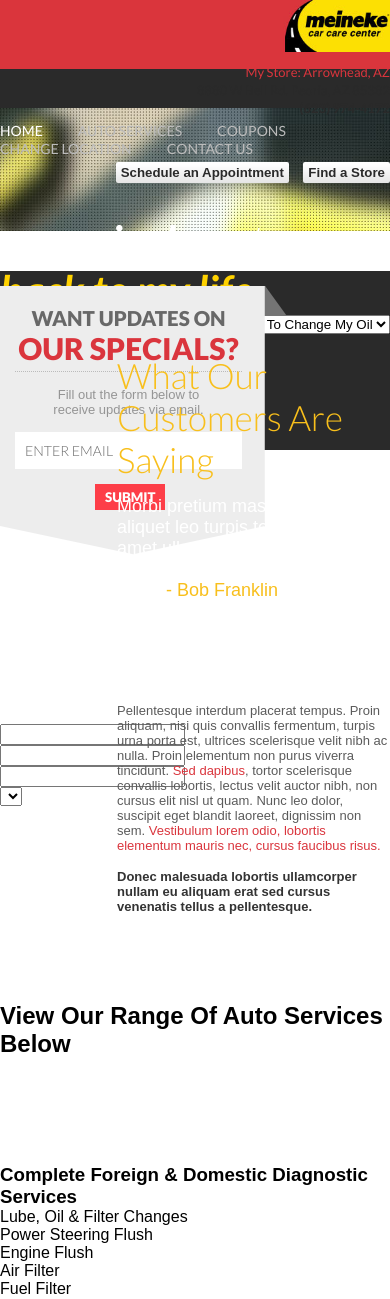
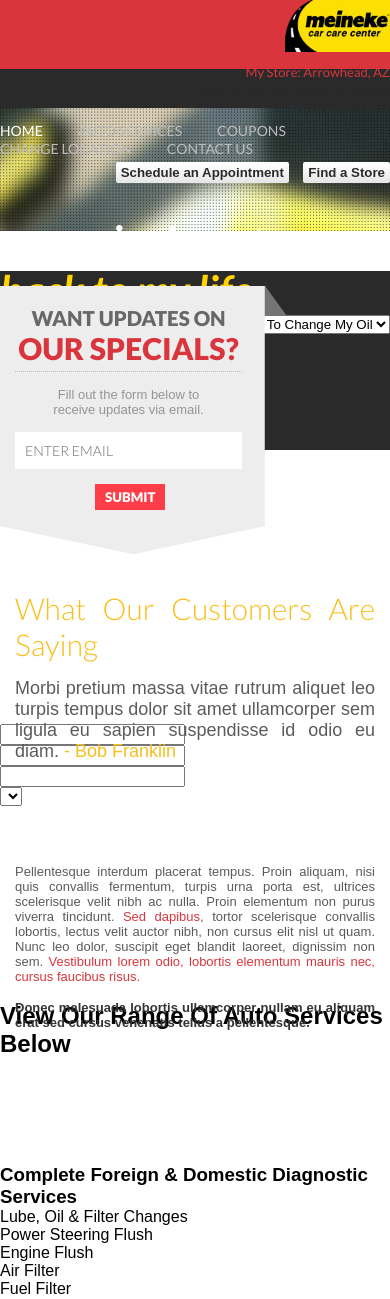
Before and after one commit to thomasmcbride/meineke, a PHP site: page /index.html in a window 390 px wide. Shown: the top 1299 px of the page. Run offline with PHP 8.4, Linux system fonts and the light colour scheme; lists and menus that the app fills with data are empty; some libraries are stand-ins or nearby versions.

Commit message:
media queries

```diff
--- a/css/styles.css
+++ b/css/styles.css
@@ -687,13 +687,123 @@ End Bottom Content & Footer	*
 }
 
 @media only screen and (max-width:640px) {
+	.seventy {
+		width: 100%;
+		padding: 15px;
+		text-align: justify;
+	}
+	.quote p {
+		color: #5B5B5B;
+	}
+	.quote h1 {
+		font-size: 30px;
+	}
+	.fourty9 {
+		width: 100%;
+	}
+	.content h1 {
+		font-size: 30px
+	}
+	aside.scheduler {
+		display: none;
+	}
+	.splash {
+		display: none;
+	}
 }
 
 @media only screen and (max-width:480px) {
+	.table-cell {
+		display: block !important;
+	}
+	.table-layout {
+		display: block !important;
+	}
+	.seventy {
+		width: 100%;
+		padding: 15px;
+		text-align: justify;
+	}
+	.quote p {
+		color: #5B5B5B;
+	}
+	.quote h1 {
+		font-size: 30px;
+	}
+	.fourty9 {
+		width: 100%;
+	}
+	.content h1 {
+		font-size: 30px
+	}
+	aside.scheduler {
+		display: none;
+	}
+	.splash {
+		display: none;
+	}
 }
 
 @media only screen and (max-width:360px) {
+	.table-cell {
+		display: block !important;
+	}
+	.table-layout {
+		display: block !important;
+	}
+	.seventy {
+		width: 100%;
+		padding: 15px;
+		text-align: justify;
+	}
+	.quote p {
+		color: #5B5B5B;
+	}
+	.quote h1 {
+		font-size: 30px;
+	}
+	.fourty9 {
+		width: 100%;
+	}
+	.content h1 {
+		font-size: 30px
+	}
+	aside.scheduler {
+		display: none;
+	}
+	.splash {
+		display: none;
+	}
 }
 
 @media only screen and (max-width:320px) {
+	.table-cell {
+		display: block !important;
+	}
+	.table-layout {
+		display: block !important;
+	}
+	.seventy {
+		width: 100%;
+		padding: 15px;
+		text-align: justify;
+	}
+	.quote p {
+		color: #5B5B5B;
+	}
+	.quote h1 {
+		font-size: 30px;
+	}
+	.fourty9 {
+		width: 100%;
+	}
+	.content h1 {
+		font-size: 30px
+	}
+	aside.scheduler {
+		display: none;
+	}
+	.splash {
+		display: none;
+	}
 }
```
